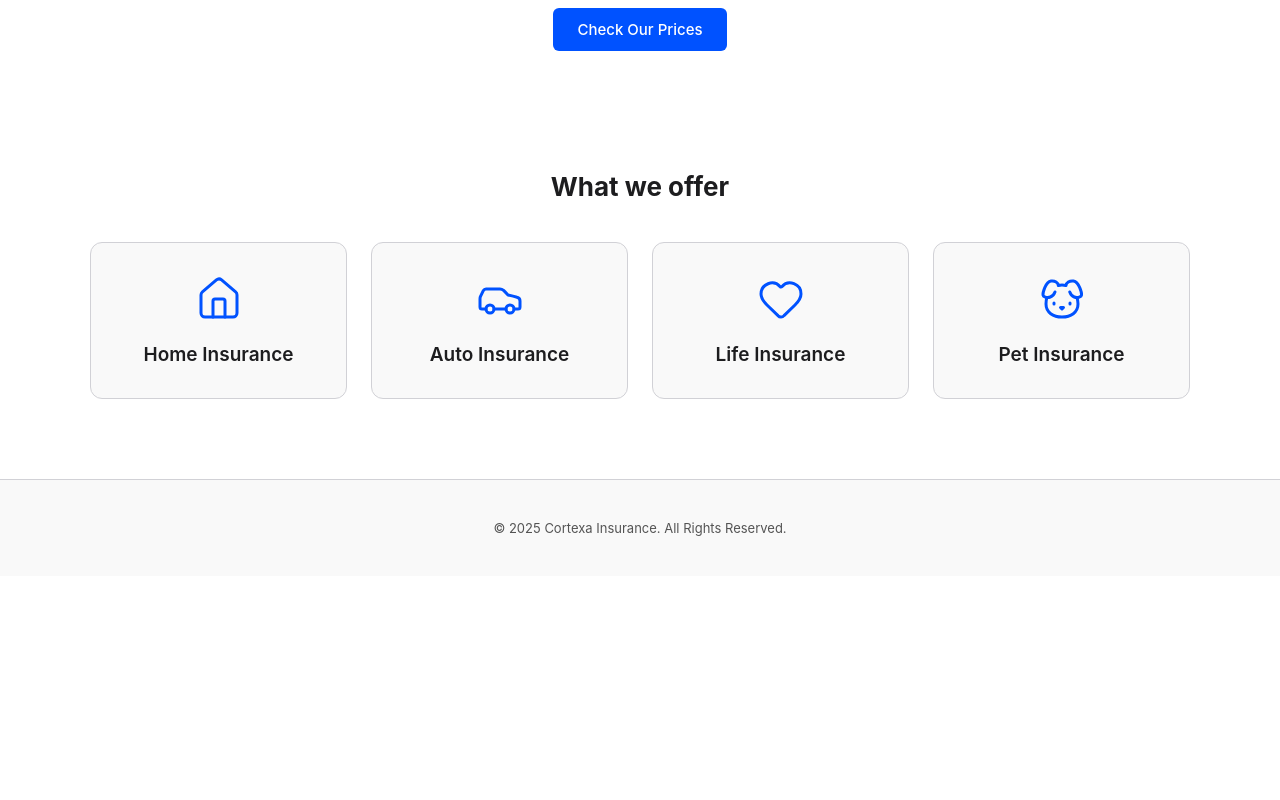
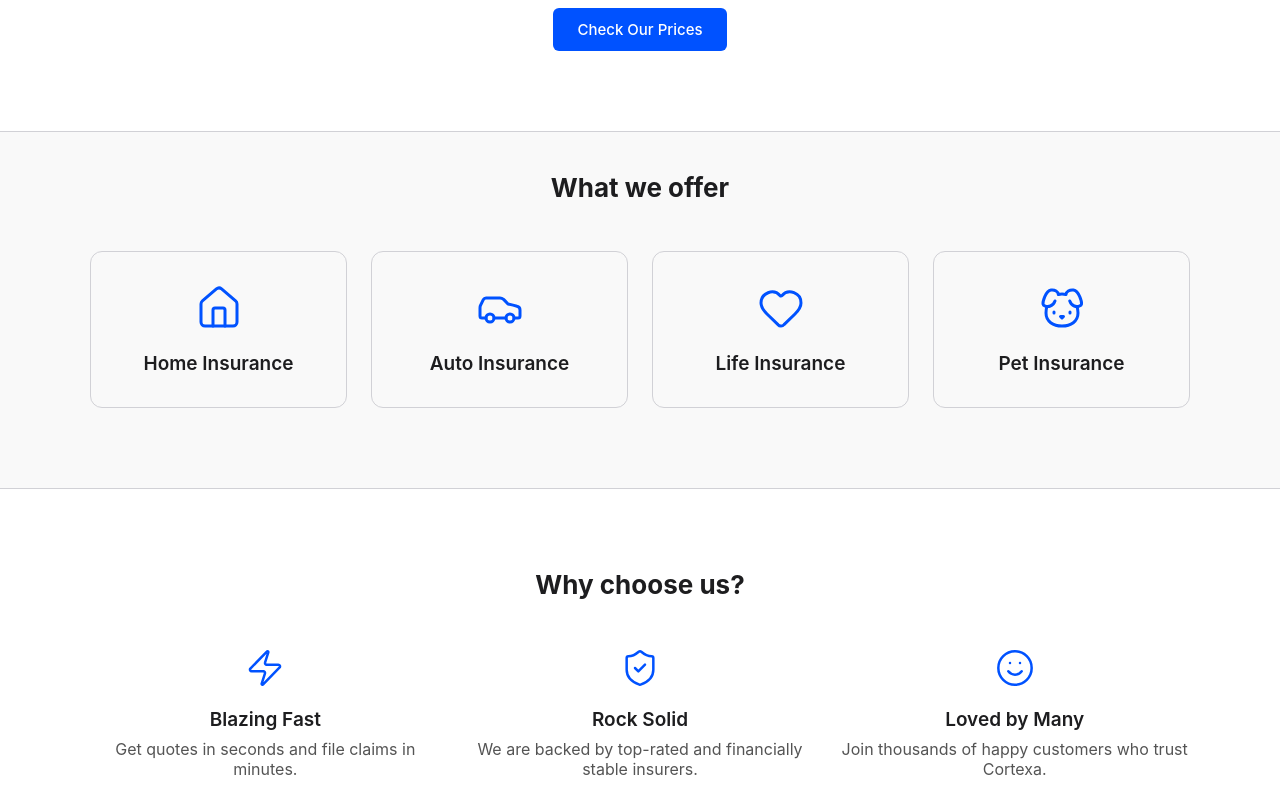
Before and after one commit to juanpatriciodoyle/cortexa-insurance, a React (Create React App) app: page / in a window 1280 px wide. Shown: the part 320-1120 px from the top of the page. Before the commit the page ends 896 px from the top, so only its background shows below. Built offline with nearby package versions, Linux system fonts and the light colour scheme.

Commit message:
add homepage data.

```diff
--- a/src/pages/HomePage.tsx
+++ b/src/pages/HomePage.tsx
@@ -4,7 +4,7 @@ import { Container } from '../components/ui/Container';
 import Text from '../styles/Text';
 import Button from '../components/ui/Button';
 import Card from '../components/ui/Card';
-import { Home, Car, Heart, Dog } from 'lucide-react';
+import { Home, Car, Heart, Dog, Zap, ShieldCheck, Smile } from 'lucide-react';
 
 const HeroSection = styled.section`
     padding: 80px 0;
@@ -24,23 +24,44 @@ const HeroSubtitle = styled(Text)`
 
 const ProductsSection = styled.section`
     padding: 40px 0 80px;
+    background-color: ${({ theme }) => theme.colors.subtleBackground};
+    border-top: 1px solid ${({ theme }) => theme.colors.borders};
+    border-bottom: 1px solid ${({ theme }) => theme.colors.borders};
+`;
+
+const FeaturesSection = styled.section`
+    padding: 80px 0;
 `;
 
 const SectionTitle = styled(Text)`
     text-align: center;
-    margin-bottom: 40px;
+    margin-bottom: 48px;
 `;
 
-const ProductsGrid = styled.div`
-    display: grid;
-    grid-template-columns: repeat(auto-fit, minmax(250px, 1fr));
-    gap: 24px;
+const Grid = styled.div`
+  display: grid;
+  grid-template-columns: repeat(auto-fit, minmax(250px, 1fr));
+  gap: 24px;
+`;
+
+const FeatureItem = styled.div`
+  text-align: center;
+`;
+
+const FeatureIcon = styled.div`
+  margin-bottom: 16px;
 `;
 
 function HomePage() {
-    const iconProps = {
+    const productIconProps = {
         color: '#0052FF',
         size: 48,
+        strokeWidth: 1.5
+    };
+
+    const featureIconProps = {
+        color: '#0052FF',
+        size: 40,
         strokeWidth: 1.5
     };
 
@@ -61,14 +82,37 @@ function HomePage() {
             <ProductsSection>
                 <Container>
                     <SectionTitle as="h2" $variant="h2">What we offer</SectionTitle>
-                    <ProductsGrid>
-                        <Card icon={<Home {...iconProps} />} title="Home Insurance" />
-                        <Card icon={<Car {...iconProps} />} title="Auto Insurance" />
-                        <Card icon={<Heart {...iconProps} />} title="Life Insurance" />
-                        <Card icon={<Dog {...iconProps} />} title="Pet Insurance" />
-                    </ProductsGrid>
+                    <Grid>
+                        <Card icon={<Home {...productIconProps} />} title="Home Insurance" />
+                        <Card icon={<Car {...productIconProps} />} title="Auto Insurance" />
+                        <Card icon={<Heart {...productIconProps} />} title="Life Insurance" />
+                        <Card icon={<Dog {...productIconProps} />} title="Pet Insurance" />
+                    </Grid>
                 </Container>
             </ProductsSection>
+
+            <FeaturesSection>
+                <Container>
+                    <SectionTitle as="h2" $variant="h2">Why choose us?</SectionTitle>
+                    <Grid>
+                        <FeatureItem>
+                            <FeatureIcon><Zap {...featureIconProps} /></FeatureIcon>
+                            <Text as="h3" $variant="h3">Blazing Fast</Text>
+                            <Text $variant="body" style={{ marginTop: '8px' }}>Get quotes in seconds and file claims in minutes.</Text>
+                        </FeatureItem>
+                        <FeatureItem>
+                            <FeatureIcon><ShieldCheck {...featureIconProps} /></FeatureIcon>
+                            <Text as="h3" $variant="h3">Rock Solid</Text>
+                            <Text $variant="body" style={{ marginTop: '8px' }}>We are backed by top-rated and financially stable insurers.</Text>
+                        </FeatureItem>
+                        <FeatureItem>
+                            <FeatureIcon><Smile {...featureIconProps} /></FeatureIcon>
+                            <Text as="h3" $variant="h3">Loved by Many</Text>
+                            <Text $variant="body" style={{ marginTop: '8px' }}>Join thousands of happy customers who trust Cortexa.</Text>
+                        </FeatureItem>
+                    </Grid>
+                </Container>
+            </FeaturesSection>
         </>
     );
 }
```
